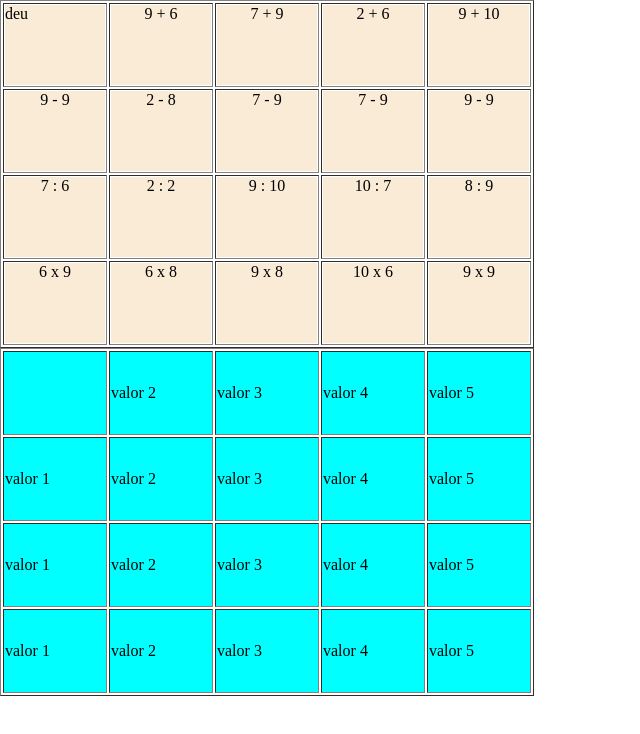
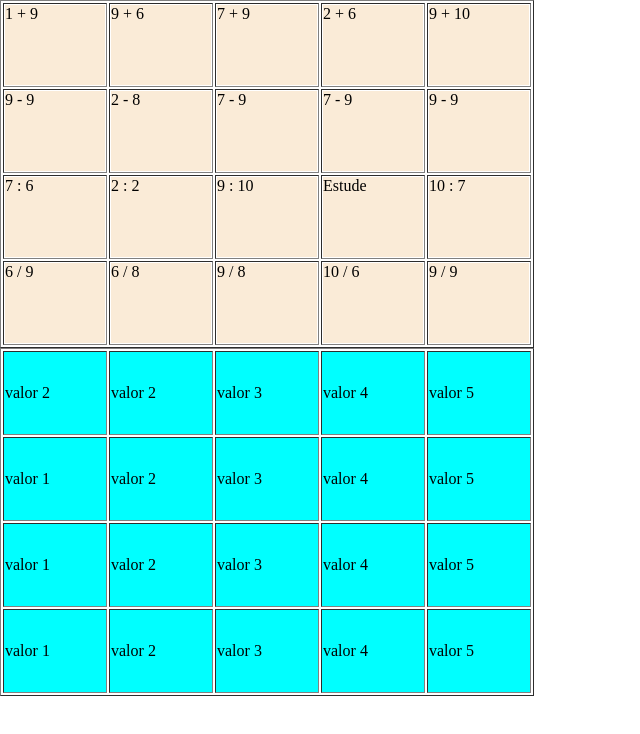
Before and after one commit to marcelosobrinho/infantil, a plain HTML site: page public_html/App/Jogo2/ArrasteSolta.html in a window 1280 px wide. Shown: the whole page, without its empty margins (0-640 px from the left). Drawn offline with Linux system fonts and the light colour scheme.

Commit message:
implementado comando .text()

```diff
--- a/public_html/App/Jogo2/ArrasteSolta.html
+++ b/public_html/App/Jogo2/ArrasteSolta.html
@@ -70,7 +70,7 @@
 
             <table id="tb2" border='1'>
                 <tr>
-                    <td class=" aqui cor2"><div id="res1"></div></td>
+                    <td class=" aqui cor2"><span id="res1" >valor 2</span></td>
                     <td class=" aqui cor2"><span >valor 2</span></td>
                     <td class=" aqui cor2"><span>valor 3</span></td>
                     <td class=" aqui cor2"><span>valor 4</span></td>
--- a/public_html/App/Jogo2/JavaScript/funcoes.js
+++ b/public_html/App/Jogo2/JavaScript/funcoes.js
@@ -6,7 +6,7 @@ $(function () {
     var indice2 = 0;
     while (i <= 20) {
         operacao[i] = Math.floor(Math.random() * 10 + 1);
-       // alert(operacao[i]);
+        // alert(operacao[i]);
         i++;
     }
 
@@ -17,65 +17,64 @@ $(function () {
         var indice2 = Math.floor(Math.random() * 20 + 1);
         if (i <= 5) {
             resultado[i] = operacao[indice1] + operacao[indice2];
-            if(i==1)
-            document.getElementById("dv1").innerHTML = "<div id='dv1' class='aqui cor1' ALIGN='center'> "+operacao[indice1]+" + "+operacao[indice2]+" </div>";
-            //document.getElementById("dv1").innerHTML = "<span id="sp1">"+resultado[i]+"</span>";
-            $(dv1).text("deu");
-            if(i==2)
-            document.getElementById("dv2").innerHTML = "<div id='dv2' class='aqui cor1' ALIGN='center'> "+operacao[indice1]+" + "+operacao[indice2]+" </div>";
-            if(i==3)
-            document.getElementById("dv3").innerHTML = "<div id='dv3' class='aqui cor1' ALIGN='center'> "+operacao[indice1]+" + "+operacao[indice2]+" </div>";
-           if(i==4)
-            document.getElementById("dv4").innerHTML = "<div id='dv4' class='aqui cor1' ALIGN='center'> "+operacao[indice1]+" + "+operacao[indice2]+" </div>";
-            if(i==5)
-            document.getElementById("dv5").innerHTML = "<div id='dv5' class='aqui cor1' ALIGN='center'> "+operacao[indice1]+" + "+operacao[indice2]+" </div>";
+            if (i == 1) {
+                $(dv1).text(operacao[indice1]+" + "+operacao[indice2]);
+            }
+            if (i == 2)
+                $(dv2).text(operacao[indice1]+" + "+operacao[indice2]);
+            if (i == 3)
+                $(dv3).text(operacao[indice1]+" + "+operacao[indice2]);
+            if (i == 4)
+                $(dv4).text(operacao[indice1]+" + "+operacao[indice2]);
+            if (i == 5)
+                $(dv5).text(operacao[indice1]+" + "+operacao[indice2]);
             //alert(i + "= " + indice1 + "-" + indice2 + "-" + resultado[i]);
 
         }
         if ((i > 5) && (i <= 10)) {
 
             resultado[i] = operacao[indice1] - operacao[indice2];
-           // alert(i + "Op = " + indice1 + "-" + indice2 + "-" + resultado[i]);
-            if(i==6)
-            document.getElementById("dv6").innerHTML = "<div id='dv6' class='aqui cor1' ALIGN='center'> "+operacao[indice1]+" - "+operacao[indice2]+" </div>";
-            if(i==7)
-            document.getElementById("dv7").innerHTML = "<div id='dv7' class='aqui cor1' ALIGN='center'> "+operacao[indice1]+" - "+operacao[indice2]+" </div>";
-            if(i==8)
-            document.getElementById("dv8").innerHTML = "<div id='dv8' class='aqui cor1' ALIGN='center'> "+operacao[indice1]+" - "+operacao[indice2]+" </div>";
-           if(i==9)
-            document.getElementById("dv9").innerHTML = "<div id='dv9' class='aqui cor1' ALIGN='center'> "+operacao[indice1]+" - "+operacao[indice2]+" </div>";
-            if(i==10)
-            document.getElementById("dv10").innerHTML = "<div id='dv10' class='aqui cor1' ALIGN='center'> "+operacao[indice1]+" - "+operacao[indice2]+" </div>";
+            // alert(i + "Op = " + indice1 + "-" + indice2 + "-" + resultado[i]);
+            if (i == 6)
+                $(dv6).text(operacao[indice1]+" - "+operacao[indice2]);
+            if (i == 7)
+                $(dv7).text(operacao[indice1]+" - "+operacao[indice2]);
+            if (i == 8)
+                $(dv8).text(operacao[indice1]+" - "+operacao[indice2]);
+            if (i == 9)
+               $(dv9).text(operacao[indice1]+" - "+operacao[indice2]);
+            if (i == 10)
+                $(dv10).text(operacao[indice1]+" - "+operacao[indice2]);
 
 
         }
         if ((i > 10) && (i <= 15)) {
             resultado[i] = operacao[indice1] / operacao[indice2];
-            if(i==11)
-            document.getElementById("dv11").innerHTML = "<div id='dv11' class='aqui cor1' ALIGN='center'> "+operacao[indice1]+" : "+operacao[indice2]+" </div>";
-            if(i==12)
-            document.getElementById("dv12").innerHTML = "<div id='dv12' class='aqui cor1' ALIGN='center'> "+operacao[indice1]+" : "+operacao[indice2]+" </div>";
-            if(i==13)
-            document.getElementById("dv13").innerHTML = "<div id='dv13' class='aqui cor1' ALIGN='center'> "+operacao[indice1]+" : "+operacao[indice2]+" </div>";
-           if(i==14)
-            document.getElementById("dv14").innerHTML = "<div id='dv14' class='aqui cor1' ALIGN='center'> "+operacao[indice1]+" : "+operacao[indice2]+" </div>";
-            if(i==15)
-            document.getElementById("dv15").innerHTML = "<div id='dv15' class='aqui cor1' ALIGN='center'> "+operacao[indice1]+" : "+operacao[indice2]+" </div>";
+            if (i == 11)
+                $(dv11).text(operacao[indice1]+" : "+operacao[indice2]);
+            if (i == 12)
+                $(dv12).text(operacao[indice1]+" : "+operacao[indice2]);
+            if (i == 12)
+                $(dv13).text(operacao[indice1]+" : "+operacao[indice2]);
+            if (i == 13)
+                $(dv13).text(operacao[indice1]+" : "+operacao[indice2]);
+            if (i == 14)
+                $(dv15).text(operacao[indice1]+" : "+operacao[indice2]);
             //alert(i + "= " + indice1 + "-" + indice2 + "-" + resultado[i]);
 
         }
         if ((i > 15)) {
             resultado[i] = operacao[indice1] * operacao[indice2];
-            if(i==16)
-            document.getElementById("dv16").innerHTML = "<div id='dv16' class='aqui cor1' ALIGN='center'> "+operacao[indice1]+" x "+operacao[indice2]+" </div>";
-            if(i==17)
-            document.getElementById("dv17").innerHTML = "<div id='dv17' class='aqui cor1' ALIGN='center'> "+operacao[indice1]+" x "+operacao[indice2]+" </div>";
-            if(i==18)
-            document.getElementById("dv18").innerHTML = "<div id='dv18' class='aqui cor1' ALIGN='center'> "+operacao[indice1]+" x "+operacao[indice2]+" </div>";
-           if(i==19)
-            document.getElementById("dv19").innerHTML = "<div id='dv19' class='aqui cor1' ALIGN='center'> "+operacao[indice1]+" x "+operacao[indice2]+" </div>";
-            if(i==20)
-            document.getElementById("dv20").innerHTML = "<div id='dv20' class='aqui cor1' ALIGN='center'> "+operacao[indice1]+" x "+operacao[indice2]+" </div>";
+            if (i == 16)
+                $(dv16).text(operacao[indice1]+" / "+operacao[indice2]);
+            if (i == 17)
+                $(dv17).text(operacao[indice1]+" / "+operacao[indice2]);
+            if (i == 18)
+                $(dv18).text(operacao[indice1]+" / "+operacao[indice2]);
+            if (i == 19)
+                $(dv19).text(operacao[indice1]+" / "+operacao[indice2]);
+            if (i == 20)
+                $(dv20).text(operacao[indice1]+" / "+operacao[indice2]);
             //alert(i + "= " + indice1 + "-" + indice2 + "-" + resultado[i]);
 
         }
```
